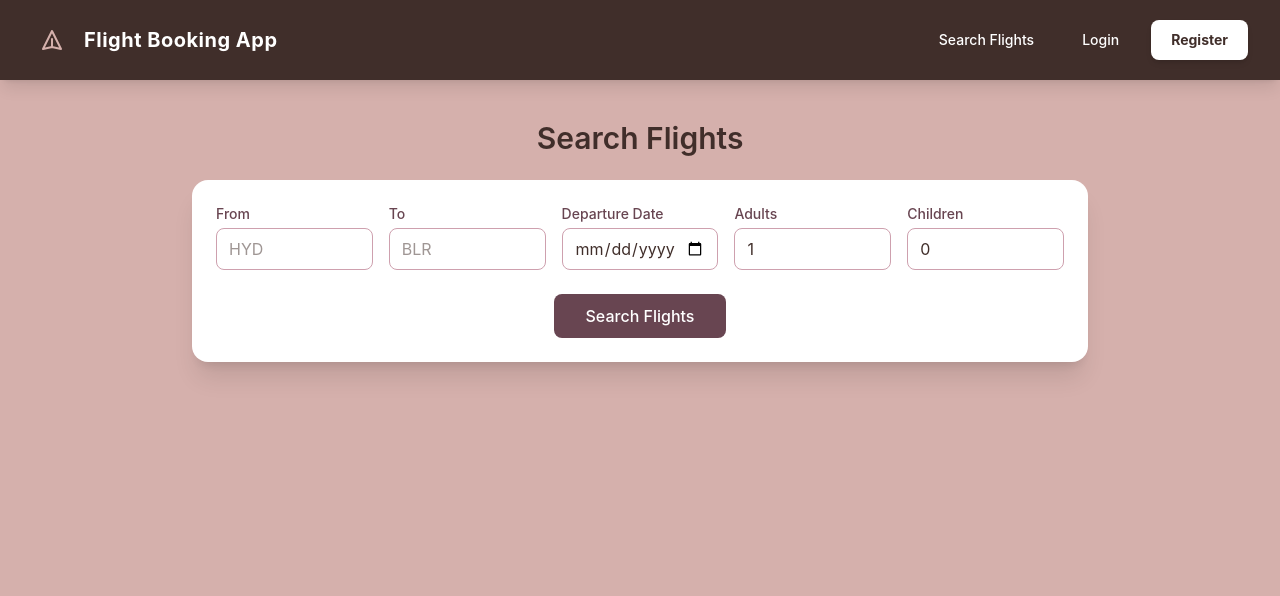
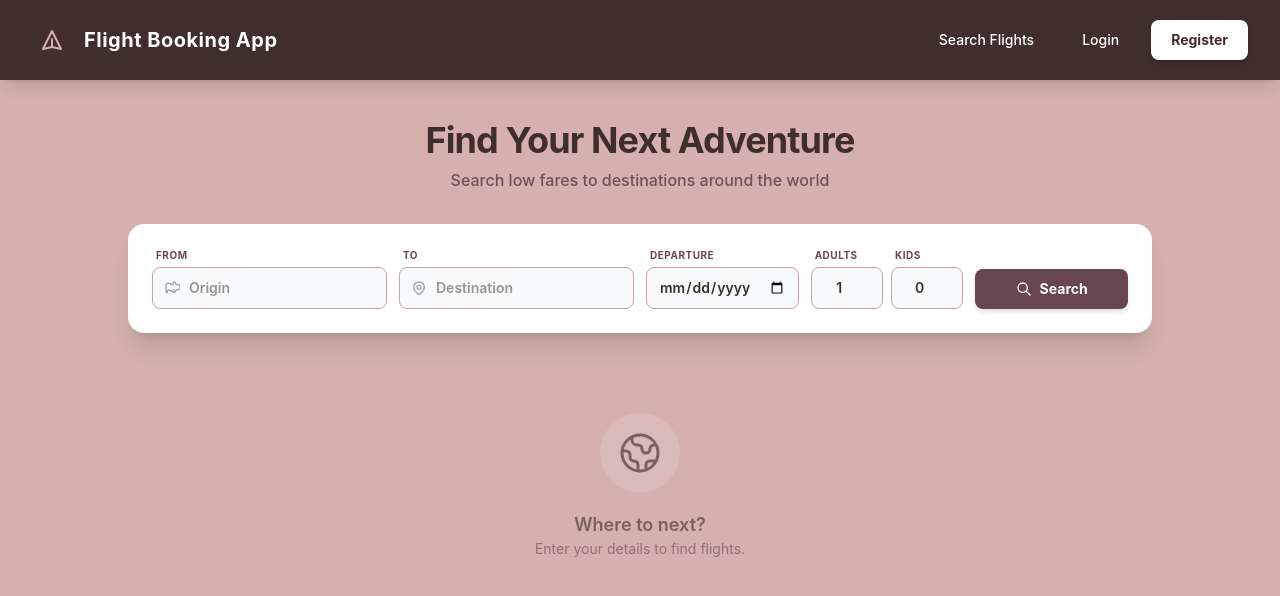
Before and after one commit to NaynaBisht/FlightBooking_Microservices_App, an Angular app in the folder frontend/flight-booking-ui/: page /flights in a window 1280 px wide. Shown: the top 596 px of the page. Built offline with nearby package versions, Linux system fonts and the light colour scheme.

Commit message:
Update design - search page

```diff
--- a/frontend/flight-booking-ui/src/app/pages/flight-search/flight-search.html
+++ b/frontend/flight-booking-ui/src/app/pages/flight-search/flight-search.html
@@ -1,110 +1,172 @@
-<div class="min-h-screen px-6 py-10" style="background-color: #d5b0ac">
-  <!-- Page Title -->
-  <h2 class="text-3xl font-semibold mb-6 text-center" style="color: #402e2a">Search Flights</h2>
+<div
+  class="min-h-screen py-10 px-4 transition-colors duration-500"
+  style="background-color: #D5B0AC;"
+>
+  <div class="max-w-5xl mx-auto space-y-8">
 
-  <!-- Search Card -->
-  <div class="max-w-4xl mx-auto bg-white rounded-2xl shadow-xl p-6 mb-8">
-    <div class="grid grid-cols-1 md:grid-cols-5 gap-4">
-      <!-- From -->
-      <div>
-        <label class="block text-sm font-medium mb-1" style="color: #684551"> From </label>
-        <input
-          class="w-full px-3 py-2 rounded-lg border focus:outline-none focus:ring-2 transition"
-          placeholder="HYD"
-          [(ngModel)]="from"
-          style="border-color: #cea0ae; --tw-ring-color: #cea0ae; color: #402e2a"
-        />
+    <div class="text-center space-y-2 mb-8">
+      <h2
+        class="text-3xl md:text-4xl font-bold tracking-tight"
+        style="color: #402E2A;"
+      >
+        Find Your Next Adventure
+      </h2>
+      <p class="text-base font-medium opacity-90" style="color: #684551;">
+        Search low fares to destinations around the world
+      </p>
     </div>
 
-      <!-- To -->
-      <div>
-        <label class="block text-sm font-medium mb-1" style="color: #684551"> To </label>
+    <div class="bg-white rounded-2xl shadow-xl p-5 md:p-6 transform transition-all hover:shadow-2xl">
+
+      <div class="grid grid-cols-1 md:grid-cols-12 gap-3 items-end">
+
+        <div class="md:col-span-3 group">
+          <label class="block text-[10px] font-bold uppercase tracking-wider mb-1 ml-1" style="color: #684551;">From</label>
+          <div class="relative">
+            <div class="absolute inset-y-0 left-0 pl-3 flex items-center pointer-events-none">
+              <svg class="h-4 w-4 text-gray-400 group-focus-within:text-[#684551] transition-colors" fill="none" viewBox="0 0 24 24" stroke="currentColor">
+                <path stroke-linecap="round" stroke-linejoin="round" stroke-width="2" d="M5 19a2 2 0 01-2-2V7a2 2 0 012-2h4l2.293 2.293a1 1 0 001.414 0L14.672 3.251c.362-.646 1.348-.646 1.71 0l1.414 2.525a1 1 0 00.589.474l5.093 1.637a1 1 0 01.722 1.252v3.315a1 1 0 01-.715 1.248l-5.093 1.636a1 1 0 00-.59.474l-1.413 2.525c-.363.646-1.348.646-1.711 0L7.545 15.333a1 1 0 00-1.414 0L4.131 17.525A1 1 0 004 18v1h1zm10-5v2" />
+              </svg>
+            </div>
             <input
-          class="w-full px-3 py-2 rounded-lg border focus:outline-none focus:ring-2 transition"
-          placeholder="BLR"
-          [(ngModel)]="to"
-          style="border-color: #cea0ae; --tw-ring-color: #cea0ae; color: #402e2a"
-        />
-      </div>
-
-      <!-- Date -->
-      <div>
-        <label class="block text-sm font-medium mb-1" style="color: #684551">
-          Departure Date
-        </label>
-        <input
-          type="date"
-          class="w-full px-3 py-2 rounded-lg border focus:outline-none focus:ring-2 transition"
-          [(ngModel)]="date"
-          style="border-color: #cea0ae; --tw-ring-color: #cea0ae; color: #402e2a"
-        />
-      </div>
-
-      <!-- Adults -->
-      <div>
-        <label class="block text-sm font-medium mb-1" style="color: #684551"> Adults </label>
-        <input
-          type="number"
-          min="1"
-          class="w-full px-3 py-2 rounded-lg border focus:outline-none focus:ring-2 transition"
-          [(ngModel)]="adults"
-          style="border-color: #cea0ae; --tw-ring-color: #cea0ae; color: #402e2a"
-        />
-      </div>
-
-      <!-- Children -->
-      <div>
-        <label class="block text-sm font-medium mb-1" style="color: #684551"> Children </label>
-        <input
-          type="number"
-          min="0"
-          class="w-full px-3 py-2 rounded-lg border focus:outline-none focus:ring-2 transition"
-          [(ngModel)]="children"
-          style="border-color: #cea0ae; --tw-ring-color: #cea0ae; color: #402e2a"
+              class="w-full pl-9 pr-3 py-2.5 rounded-lg border bg-gray-50 focus:bg-white focus:ring-1 focus:ring-offset-0 focus:outline-none transition-all text-sm font-semibold"
+              placeholder="Origin"
+              [(ngModel)]="from"
+              style="border-color: #CEA0AE; --tw-ring-color: #CEA0AE; color: #402E2A;"
             />
           </div>
         </div>
 
-    <!-- Search Button -->
-    <div class="mt-6 text-center">
+        <div class="md:col-span-3 group">
+          <label class="block text-[10px] font-bold uppercase tracking-wider mb-1 ml-1" style="color: #684551;">To</label>
+          <div class="relative">
+            <div class="absolute inset-y-0 left-0 pl-3 flex items-center pointer-events-none">
+              <svg class="h-4 w-4 text-gray-400 group-focus-within:text-[#684551] transition-colors" fill="none" viewBox="0 0 24 24" stroke="currentColor">
+                 <path stroke-linecap="round" stroke-linejoin="round" stroke-width="2" d="M17.657 16.657L13.414 20.9a1.998 1.998 0 01-2.827 0l-4.244-4.243a8 8 0 1111.314 0z" /><path stroke-linecap="round" stroke-linejoin="round" stroke-width="2" d="M15 11a3 3 0 11-6 0 3 3 0 016 0z" />
+              </svg>
+            </div>
+            <input
+              class="w-full pl-9 pr-3 py-2.5 rounded-lg border bg-gray-50 focus:bg-white focus:ring-1 focus:ring-offset-0 focus:outline-none transition-all text-sm font-semibold"
+              placeholder="Destination"
+              [(ngModel)]="to"
+              style="border-color: #CEA0AE; --tw-ring-color: #CEA0AE; color: #402E2A;"
+            />
+          </div>
+        </div>
+
+        <div class="md:col-span-2 group">
+          <label class="block text-[10px] font-bold uppercase tracking-wider mb-1 ml-1" style="color: #684551;">Departure</label>
+          <input
+            type="date"
+            class="w-full px-3 py-2.5 rounded-lg border bg-gray-50 focus:bg-white focus:ring-1 focus:ring-offset-0 focus:outline-none transition-all text-sm font-semibold"
+            [(ngModel)]="date"
+            style="border-color: #CEA0AE; --tw-ring-color: #CEA0AE; color: #402E2A;"
+          />
+        </div>
+
+        <div class="md:col-span-2 grid grid-cols-2 gap-2">
+          <div>
+             <label class="block text-[10px] font-bold uppercase tracking-wider mb-1 ml-1" style="color: #684551;">Adults</label>
+             <input type="number" min="1" [(ngModel)]="adults" class="w-full px-1 py-2.5 text-center rounded-lg border bg-gray-50 focus:bg-white focus:ring-1 focus:outline-none transition-all text-sm font-semibold" style="border-color: #CEA0AE; --tw-ring-color: #CEA0AE; color: #402E2A;">
+          </div>
+          <div>
+             <label class="block text-[10px] font-bold uppercase tracking-wider mb-1 ml-1" style="color: #684551;">Kids</label>
+             <input type="number" min="0" [(ngModel)]="children" class="w-full px-1 py-2.5 text-center rounded-lg border bg-gray-50 focus:bg-white focus:ring-1 focus:outline-none transition-all text-sm font-semibold" style="border-color: #CEA0AE; --tw-ring-color: #CEA0AE; color: #402E2A;">
+          </div>
+        </div>
+
+        <div class="md:col-span-2">
           <button
-        class="px-8 py-2.5 rounded-lg text-white font-medium transition-all duration-300 hover:shadow-lg"
-        style="background-color: #684551"
+            class="w-full py-2.5 rounded-lg text-white font-bold text-sm shadow-md transform transition-all duration-300 hover:-translate-y-0.5 hover:shadow-lg flex items-center justify-center gap-2"
+            style="background-color: #684551;"
             onmouseover="this.style.backgroundColor='#402E2A'"
             onmouseout="this.style.backgroundColor='#684551'"
             (click)="search()"
           >
-        Search Flights
+            <svg xmlns="http://www.w3.org/2000/svg" class="h-4 w-4" fill="none" viewBox="0 0 24 24" stroke="currentColor">
+              <path stroke-linecap="round" stroke-linejoin="round" stroke-width="2" d="M21 21l-6-6m2-5a7 7 0 11-14 0 7 7 0 0114 0z" />
+            </svg>
+            Search
           </button>
+        </div>
+
       </div>
     </div>
 
-  <!-- Results Wrapper -->
-  <div
-    *ngIf="flights.length > 0"
-    class="max-w-4xl mx-auto bg-white rounded-xl shadow-md overflow-hidden"
-  >
-    <!-- Header -->
-    <div class="px-6 py-3 font-semibold" style="background-color: #402E2A; color: white">
-      Available Flights
+    <div *ngIf="flights.length > 0" class="bg-white rounded-3xl shadow-2xl overflow-hidden">
+
+      <div class="px-6 py-4 border-b flex justify-between items-center" style="background-color: #402E2A; border-color: #402E2A;">
+        <h3 class="text-white text-lg font-bold">Available Flights</h3>
+        <span class="text-xs font-semibold px-2 py-1 rounded bg-white/20 text-white">
+          {{ flights.length }} Flights Found
+        </span>
       </div>
 
-    <!-- Flight Rows -->
-    <div
-      *ngFor="let f of flights; let last = last"
-      class="flex justify-between items-center px-6 py-4"
-      [ngStyle]="{
-        'border-bottom': last ? 'none' : '1px solid #D5B0AC'
-      }"
+      <div class="divide-y" style="divide-color: #CEA0AE;">
+
+        <div *ngFor="let f of flights"
+             class="group p-5 md:p-6 flex flex-col md:flex-row items-center justify-between gap-4 transition-colors duration-200 hover:bg-[#F9F3F1]"
         >
-      <!-- Left -->
+
+          <div class="flex items-center gap-4 w-full md:w-1/3">
+            <div class="h-10 w-10 rounded-full flex items-center justify-center bg-gray-100 shrink-0" style="color: #684551;">
+              <svg xmlns="http://www.w3.org/2000/svg" class="h-5 w-5" fill="none" viewBox="0 0 24 24" stroke="currentColor">
+                <path stroke-linecap="round" stroke-linejoin="round" stroke-width="2" d="M12 19l9 2-9-18-9 18 9-2zm0 0v-8" />
+              </svg>
+            </div>
             <div>
-        <div class="font-semibold" style="color: #402e2a">{{ f.flightNo }}</div>
-        <div class="text-sm" style="color: #684551">{{ f.departure }} → {{ f.arrival }}</div>
+              <div class="font-bold text-base" style="color: #402E2A;">{{ f.flightNo }}</div>
+              <div class="text-xs uppercase tracking-wide opacity-70" style="color: #684551;">Economy</div>
+            </div>
           </div>
 
-      <!-- Right -->
-      <div class="font-semibold text-lg" style="color: #684551">₹{{ f.price }}</div>
+          <div class="flex-1 flex flex-col items-center justify-center w-full">
+            <div class="flex items-center w-full max-w-xs gap-3">
+              <div class="font-bold text-lg" style="color: #402E2A;">{{ f.departure }}</div>
+
+              <div class="flex-1 flex flex-col items-center px-2">
+                <div class="w-full border-t border-dotted relative" style="border-color: #CEA0AE;">
+                  <div class="absolute -top-2.5 left-1/2 transform -translate-x-1/2 px-1 transition-colors group-hover:bg-[#F9F3F1]" style="background-color: white;">
+                    <svg class="h-4 w-4 rotate-90" style="color: #684551;" fill="none" viewBox="0 0 24 24" stroke="currentColor">
+                       <path stroke-linecap="round" stroke-linejoin="round" stroke-width="2" d="M12 19l9 2-9-18-9 18 9-2zm0 0v-8" />
+                    </svg>
                   </div>
                 </div>
+                <span class="text-[10px] mt-2 font-medium uppercase text-gray-400">Direct</span>
               </div>
+
+              <div class="font-bold text-lg" style="color: #402E2A;">{{ f.arrival }}</div>
+            </div>
+          </div>
+
+          <div class="flex items-center justify-between md:justify-end gap-6 w-full md:w-1/3">
+            <div class="text-right">
+              <div class="text-xs opacity-60" style="color: #684551;">Per Adult</div>
+              <div class="text-xl font-bold" style="color: #402E2A;">₹{{ f.price }}</div>
+            </div>
+            <button class="px-5 py-2 rounded-lg text-white text-sm font-semibold transition-transform hover:scale-105 shadow-sm"
+              style="background-color: #CEA0AE;"
+              onmouseover="this.style.backgroundColor='#684551'"
+              onmouseout="this.style.backgroundColor='#CEA0AE'"
+            >
+              Select
+            </button>
+          </div>
+
+        </div>
+
+      </div>
+    </div>
+
+    <div *ngIf="flights.length === 0" class="text-center py-12 opacity-60">
+      <div class="inline-block p-4 rounded-full bg-white/20 mb-3">
+        <svg class="h-12 w-12 mx-auto" style="color: #402E2A;" fill="none" viewBox="0 0 24 24" stroke="currentColor">
+          <path stroke-linecap="round" stroke-linejoin="round" stroke-width="1.5" d="M3.055 11H5a2 2 0 012 2v1a2 2 0 002 2 2 2 0 012 2v2.945M8 3.935V5.5A2.5 2.5 0 0010.5 8h.5a2 2 0 012 2 2 2 0 104 0 2 2 0 012-2h1.064M15 20.488V18a2 2 0 012-2h3.064M21 12a9 9 0 11-18 0 9 9 0 0118 0z" />
+        </svg>
+      </div>
+      <h3 class="text-lg font-semibold" style="color: #402E2A;">Where to next?</h3>
+      <p class="text-sm" style="color: #684551;">Enter your details to find flights.</p>
+    </div>
+
+  </div>
+</div>
```
Lines whose indentation alone changed are shown as unchanged.
